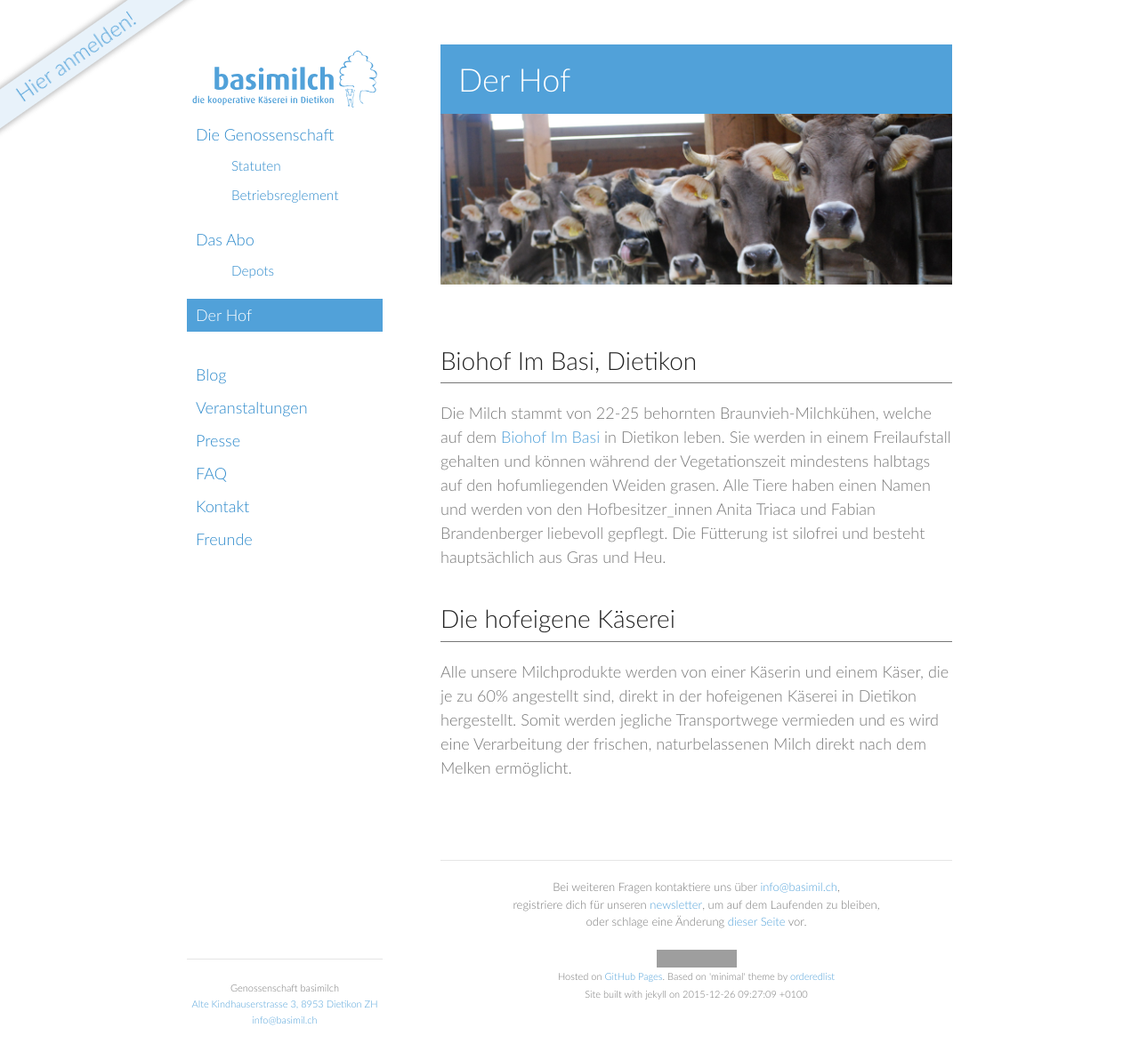
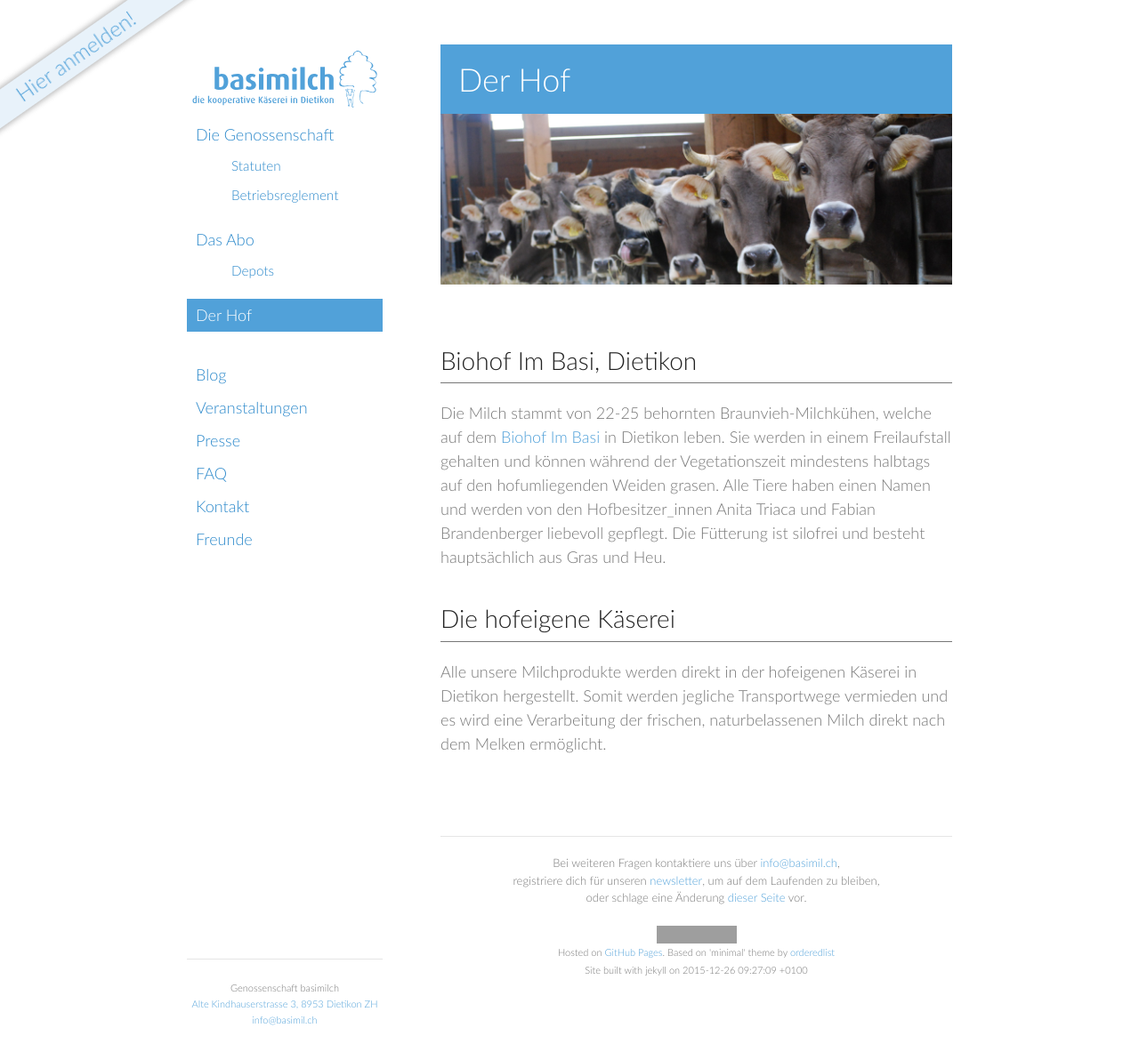
Before and after one commit to vryser/basimilch.github.io, a Jekyll site: the page built from pages/030-der-hof.md, in a window 1280 px wide and 1197 px high. Shown: the top 1192 px of the window at 89% size. Built offline with Jekyll 4.4.1, drawn with Linux system fonts in a browser that asks for light colours; grey boxes are pictures that could not be loaded.

Commit message:
change: Käserei Text updated

```diff
--- a/pages/030-der-hof.md
+++ b/pages/030-der-hof.md
@@ -18,8 +18,7 @@ Gras und Heu.
 
 # Die hofeigene Käserei
 
-Alle unsere Milchprodukte werden von einer Käserin und einem Käser,
-die je zu 60% angestellt sind, direkt in der hofeigenen Käserei in
-Dietikon hergestellt. Somit werden jegliche Transportwege vermieden
-und es wird eine Verarbeitung der frischen, naturbelassenen Milch
-direkt nach dem Melken ermöglicht.
+Alle unsere Milchprodukte werden direkt in der hofeigenen Käserei
+in Dietikon hergestellt. Somit werden jegliche Transportwege vermieden
+und es wird eine Verarbeitung der frischen, naturbelassenen Milch direkt
+nach dem Melken ermöglicht.
```
